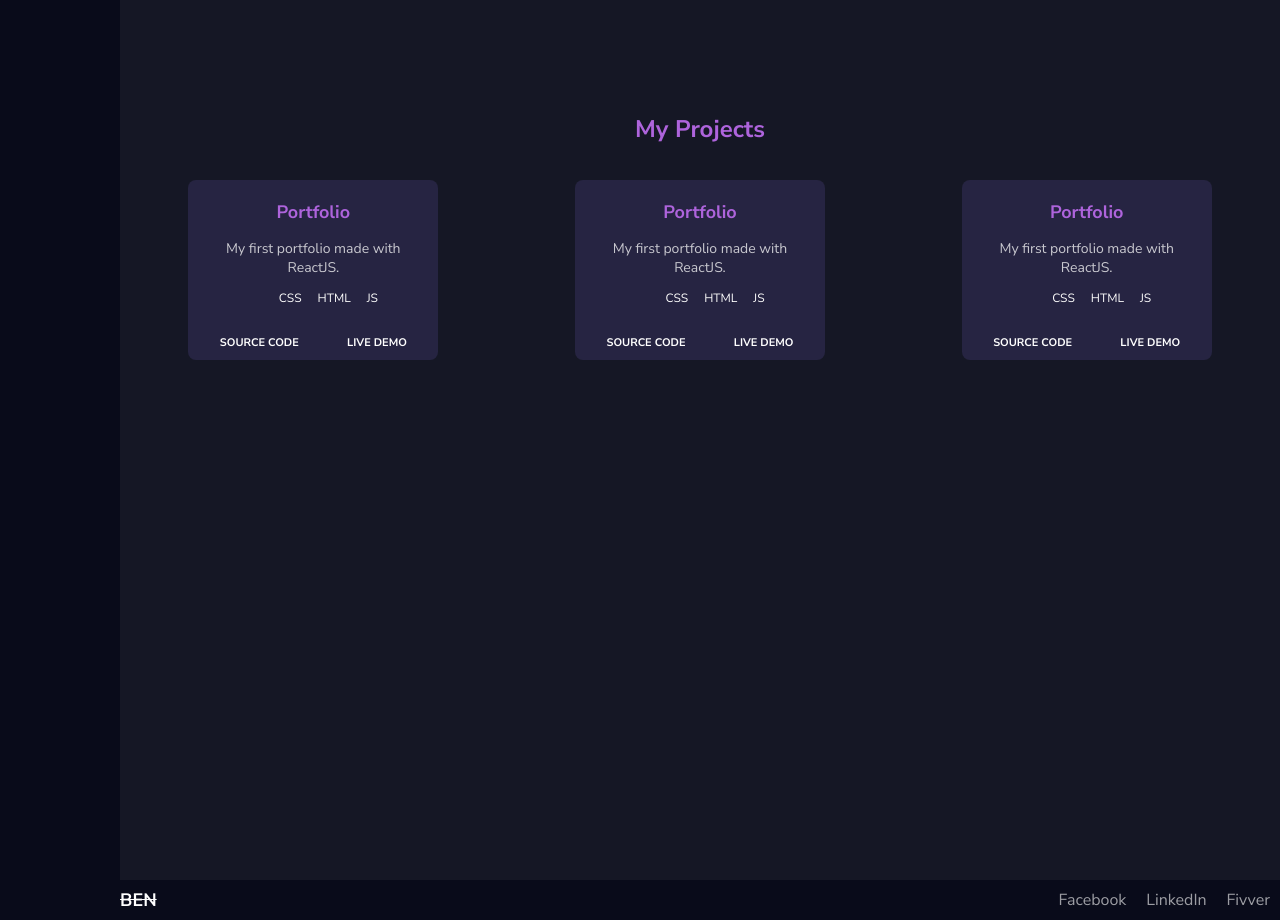
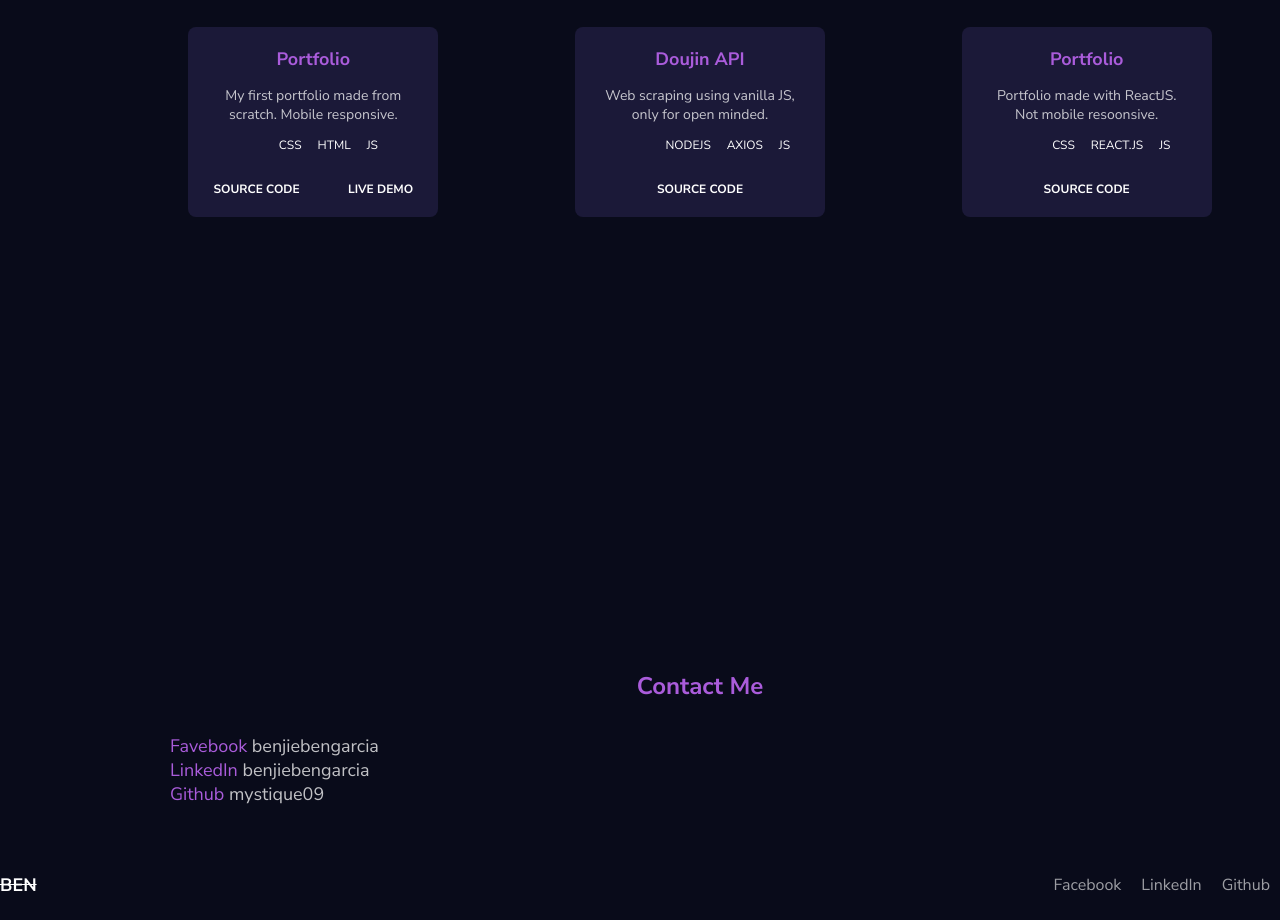
Before and after one commit to mystique09/porfolio-scratch, a plain HTML site: page index.html in a window 1280 px wide. Shown: the part 1480-2401 px from the top of the page. Drawn offline with Linux system fonts and the light colour scheme.

Commit message:
added contact section

```diff
--- a/css/index.scss
+++ b/css/index.scss
@@ -34,9 +34,10 @@ a {
   "content"
   "about"
   "projects"
+  "contact"
   "footer";
   grid-template-columns: 1fr;
-  grid-template-rows: 40px 1fr 1fr 1fr 40px;
+  grid-template-rows: 40px repeat(4,1fr) 40px;
   font-size: 32px;
 }
 
@@ -77,7 +78,7 @@ section.hero {
   align-items: center;
   justify-content: space-evenly;
   background: $primary;
-  opacity: 0.95;
+  //opacity: 0.95;
   color: $main_para;
   width: 100%;
 
@@ -141,12 +142,12 @@ section.about {
   background: $primary;
   color: white;
   text-align: center;
-  opacity: 0.95;
+  //opacity: 0.95;
 
   h1 {
     color: $secondary;
-    font-size: 30px;
-    margin: 50px 0 0 0;
+    font-size: 24px;
+    margin: 10px 0 0 0;
   }
 
   p {
@@ -155,10 +156,15 @@ section.about {
     text-align: center;
     font-size: 19px;
     color: $main_para;
+
+    span {
+      text-decoration: underline;
+      color: $secondary;
+    }
   }
 
   .skills {
-    margin: 100px auto 50px auto;
+    margin: 10px auto 50px auto;
     width: 100%;
 
     h3 {
@@ -192,7 +198,7 @@ section.projects {
   width: 100%;
   text-align: center;
   background: $primary;
-  opacity: 0.95;
+  //opacity: 0.95;
  // color: $heading_stat;
 
   h1 {
@@ -211,7 +217,7 @@ section.projects {
     .project-card {
       text-align: center;
      // width: 90%;
-      height: 180px;
+      height: 190px;
       background: $card_bg;
       border-radius: 8px;
       margin: 20px auto 20px auto;
@@ -253,19 +259,31 @@ section.projects {
       .links {
         //margin-top: -10px;
         a {
-          font-size: 11px;
+          font-size: 12px;
           text-transform: uppercase;
           font-weight: 600;
           margin: 0 20px 20px 20px;
         }
+      }
+    }
+  }
+}
 
-        span {
-          position: relative;
-          width: 100%;
-          border-radius: 6px;
-          height: 100%;
-          background: white;
-        }
+section.contact {
+  grid-area: contact;
+  background: $primary;
+  padding: 0 10px 0 10px;
+  h1 {
+    text-align: center;
+    color: $secondary;
+    font-size: 24px;
+  }
+  ul {
+    color: $main_para;
+    li {
+      font-size: 18px;
+      span {
+        color: $secondary;
       }
     }
   }
@@ -320,9 +338,10 @@ footer {
     "sidebar content"
     "sidebar about"
     "sidebar projects"
-    "sidebar footer";
+    "sidebar contact"
+    "footer footer";
     grid-template-columns: 120px 1fr;
-    grid-template-rows: 1fr 1fr 1fr 40px;
+    grid-template-rows: repeat(3,1fr) 200px 70px;
 
     nav {
       position: relative;
--- a/index.html
+++ b/index.html
@@ -15,8 +15,8 @@
       </header>
       <ul class="pages">
         <li><a href="#about">About</a></li>
-        <li><a href="#">Contact</a></li>
-        <li><a href="#footer">Footer</a></li>
+        <li><a href="#contact">Contact</a></li>
+        <li><a href="#projects">Projects</a></li>
       </ul>
     </nav>
     <section class="hero">
@@ -34,7 +34,7 @@
     <section id="about" class="about">
       <h1>About Me</h1>
       <p>
-        Hello, I am Benjie Ben from Philippines. I am a self-taught web developer with outstanding design skill. I am passionate in this career.
+        Hello, I am <span>Benjie Ben</span> from Philippines. I am a self-taught web developer, I started coding way back 2019. I am passionate in this career.
       </p>
       <div class="skills">
         <h3>My Skills</h3>
@@ -54,56 +54,61 @@
       <div class="project-list">
         <div class="project-card">
           <h1>Portfolio</h1>
-          <p>My first portfolio made with ReactJS. </p>
+          <p>My first portfolio made from scratch. Mobile responsive.</p>
           <ul class="tech-list">
             <li>css</li>
             <li>html</li>
             <li>js</li>
           </ul>
           <div class="links">
-            <a href="#">Source code</a>
+            <a href="https://github.com/mystique09/portfolio">Source code</a>
             <span></span>
-            <a href="#">Live demo</a>
+            <a href="#live-demo">Live demo</a>
+          </div>
+        </div>
+        <div class="project-card">
+          <h1>Doujin API</h1>
+          <p>Web scraping using vanilla JS, only for open minded.</p>
+          <ul class="tech-list">
+            <li>nodejs</li>
+            <li>axios</li>
+            <li>js</li>
+          </ul>
+          <div class="links">
+            <a href="https://github.com/mystique09/doujin-api">Source code</a>
           </div>
         </div>
         <div class="project-card">
           <h1>Portfolio</h1>
-          <p>My first portfolio made with ReactJS. </p>
+          <p>Portfolio made with ReactJS. Not mobile resoonsive.</p>
           <ul class="tech-list">
             <li>css</li>
-            <li>html</li>
+            <li>react.js</li>
             <li>js</li>
           </ul>
           <div class="links">
-            <a href="#">Source code</a>
-            <span></span>
-            <a href="#">Live demo</a>
-          </div>
-        </div>
-        <div class="project-card">
-          <h1>Portfolio</h1>
-          <p>My first portfolio made with ReactJS. </p>
-          <ul class="tech-list">
-            <li>css</li>
-            <li>html</li>
-            <li>js</li>
-          </ul>
-          <div class="links">
-            <a href="#">Source code</a>
-            <span></span>
-            <a href="#">Live demo</a>
+            <a href="https://github.com/mystique09/mernproject">Source code</a>
+           <!-- <a href="#">Live demo</a> -->
           </div>
         </div>
       </div>
+    </section>
+    <section id="contact" class="contact">
+      <h1>Contact Me</h1>
+      <ul>
+        <li><span>Favebook</span> benjiebengarcia</li>
+        <li><span>LinkedIn</span> benjiebengarcia</li>
+        <li><span>Github</span> mystique09</li>
+      </ul>
     </section>
     <footer id="footer" class="footer">
       <h1 class="header">
         <s>BEN</s>
       </h1>
       <ul>
-        <li><a href="#">Facebook</a></li>
+        <li><a href="https://facebook.com/benjiebengarcia">Facebook</a></li>
         <li><a href="#">LinkedIn</a></li>
-        <li><a href="#">Fivver</a></li>
+        <li><a href="https://github.com/mystique09/mystique09">Github</a></li>
       </ul>
     </footer>
   </div>
```
Also changed, not shown: css/index.css, 1 other file.
